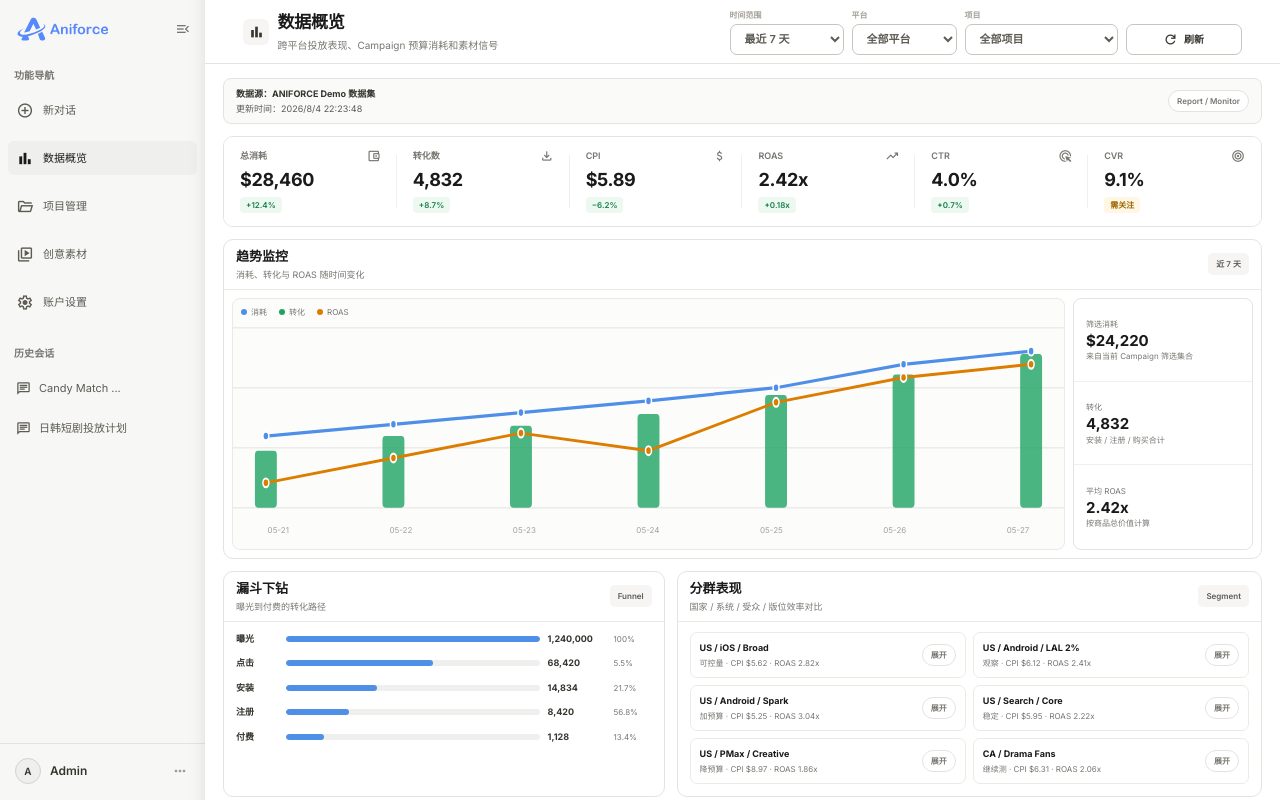
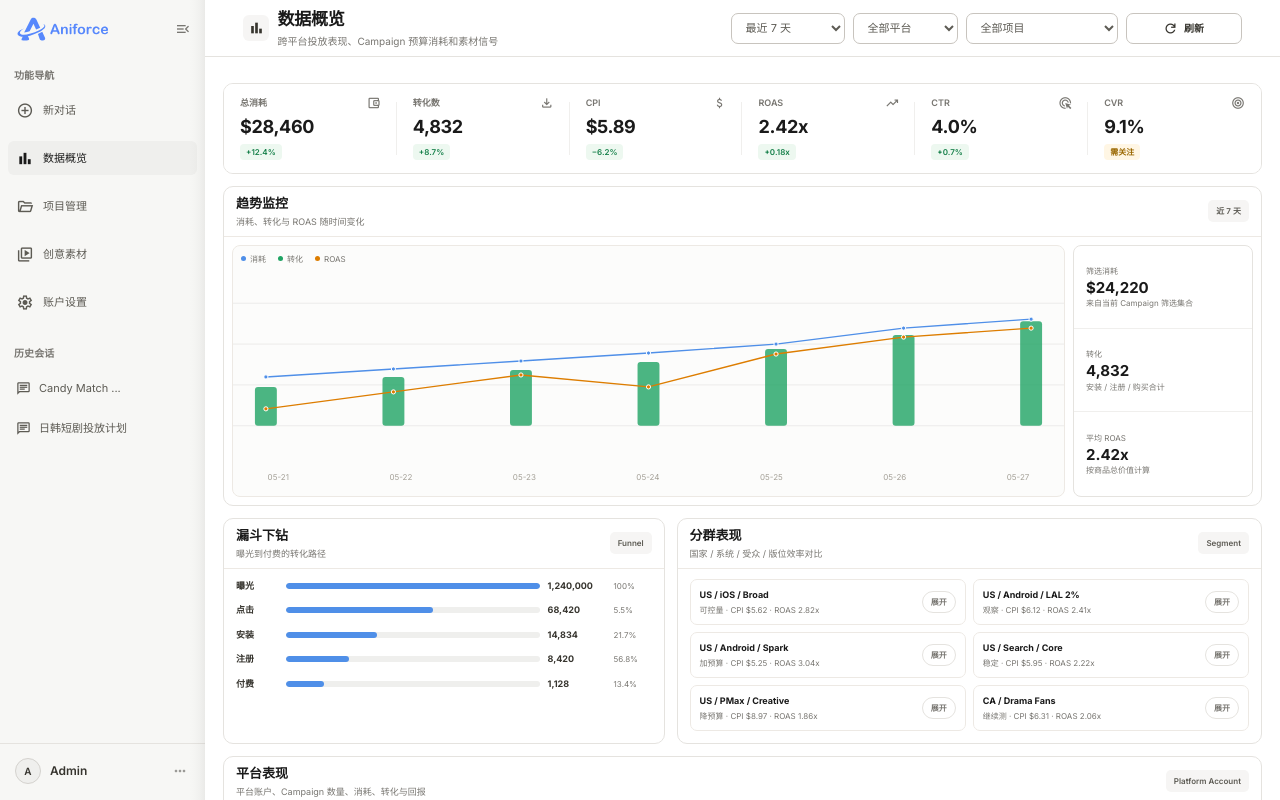
Before and after one commit to ANIFORCE-ORG/ANIFORCE, a Vue app in the folder frontend/packages/main-app/: page /dashboard in a window 1280 px wide. Built offline with nearby package versions, Linux system fonts and the light colour scheme.

Commit message:
style: refine dashboard header and chart

```diff
--- a/frontend/packages/main-app/src/pages/Dashboard.vue
+++ b/frontend/packages/main-app/src/pages/Dashboard.vue
@@ -15,7 +15,6 @@ const activeSession = ref('sess-g001')
 const period = ref('7')
 const platform = ref('全部平台')
 const project = ref('全部项目')
-const updatedText = ref('2026/8/4 22:23:48')
 const refreshing = ref(false)
 const toastMessage = ref('')
 const toastVisible = ref(false)
@@ -97,7 +96,6 @@ const platforms = [
       ['05-25', '$1,121', '185', '2.06x'], ['05-26', '$948', '157', '1.99x'],
       ['05-27', '$862', '143', '1.93x'],
     ],
-    insight: '05-26 · PMax 素材资产转化效率偏低。', insightValue: 'ROAS 1.94x',
   },
   {
     name: 'TikTok', account: 'Candy Blast TikTok US', campaigns: 4, score: 78, className: 'tiktok',
@@ -126,17 +124,14 @@ const switchSession = (session: any) => {
 }
 
 const changePeriod = () => {
-  updatedText.value = '统计范围已更新'
   showToast(`统计周期已切换为最近 ${period.value} 天`)
 }
 
 const changePlatform = () => {
-  updatedText.value = '平台范围已更新'
   showToast(`平台筛选：${platform.value}`)
 }
 
 const changeProject = () => {
-  updatedText.value = '项目范围已更新'
   showToast(`项目筛选：${project.value}`)
 }
 
@@ -144,7 +139,6 @@ const handleRefresh = () => {
   window.clearTimeout(refreshTimer)
   refreshing.value = false
   requestAnimationFrame(() => { refreshing.value = true })
-  updatedText.value = '刚刚更新'
   showToast('数据已刷新')
   refreshTimer = window.setTimeout(() => { refreshing.value = false }, 700)
 }
@@ -166,7 +160,7 @@ onBeforeUnmount(() => {
     />
 
     <main class="workspace replay-page">
-      <header class="page-bar replay-bar">
+      <header class="page-bar replay-bar" data-workspace-page-header :class="{ 'workspace-page-header': !props.embedded }">
         <div class="page-title replay-title">
           <span class="page-icon" aria-hidden="true">
             <span class="material-symbols-outlined">bar_chart</span>
@@ -177,33 +171,28 @@ onBeforeUnmount(() => {
           </div>
         </div>
         <div class="page-actions replay-actions">
-          <label class="filter-field">时间范围
+          <label class="filter-field">
             <select v-model="period" class="period-select" aria-label="时间范围" @change="changePeriod">
               <option value="7">最近 7 天</option><option value="30">最近 30 天</option><option value="90">最近 90 天</option>
             </select>
           </label>
-          <label class="filter-field">平台
+          <label class="filter-field">
             <select v-model="platform" class="period-select" aria-label="平台" @change="changePlatform">
               <option>全部平台</option><option>Meta</option><option>Google</option><option>TikTok</option>
             </select>
           </label>
-          <label class="filter-field">项目
+          <label class="filter-field">
             <select v-model="project" class="period-select" aria-label="项目" @change="changeProject">
               <option>全部项目</option><option>CANDY BLASTER</option><option>DramaBox</option>
             </select>
           </label>
           <button class="refresh-button" :class="{ refreshing }" type="button" @click="handleRefresh">
-            <span class="icon material-symbols-outlined" aria-hidden="true">refresh</span>刷新
+            <span class="icon material-symbols-outlined" aria-hidden="true">refresh</span><span class="refresh-label">刷新</span>
           </button>
         </div>
       </header>
 
       <div class="content replay-content">
-        <section class="data-note">
-          <div><strong>数据源：ANIFORCE Demo 数据集</strong><span>更新时间：{{ updatedText }}</span></div>
-          <span class="quiet-badge">Report / Monitor</span>
-        </section>
-
         <section class="replay-kpis" aria-label="核心指标">
           <article v-for="kpi in kpis" :key="kpi.label" class="replay-kpi">
             <div class="kpi-head"><span>{{ kpi.label }}</span><span class="icon material-symbols-outlined" aria-hidden="true">{{ kpi.icon }}</span></div>
@@ -217,18 +206,18 @@ onBeforeUnmount(() => {
           <div class="trend-grid">
             <div class="chart-panel">
               <div class="chart-legend"><span class="legend-item"><i class="legend-dot spend"></i>消耗</span><span class="legend-item"><i class="legend-dot conversions"></i>转化</span><span class="legend-item"><i class="legend-dot roas"></i>ROAS</span></div>
-              <svg viewBox="60 24 830 138" preserveAspectRatio="none" role="img" aria-label="近七天消耗、转化和 ROAS 趋势图">
+              <svg viewBox="60 24 830 138" preserveAspectRatio="xMidYMid meet" role="img" aria-label="近七天消耗、转化和 ROAS 趋势图">
                 <g stroke="#ecebea" stroke-width="1"><path d="M52 32H892M52 73H892M52 114H892M52 155H892" /></g>
                 <g fill="#20a464" opacity=".8"><rect x="80" y="116" width="22" height="39" rx="3" /><rect x="208" y="106" width="22" height="49" rx="3" /><rect x="336" y="99" width="22" height="56" rx="3" /><rect x="464" y="91" width="22" height="64" rx="3" /><rect x="592" y="78" width="22" height="77" rx="3" /><rect x="720" y="64" width="22" height="91" rx="3" /><rect x="848" y="50" width="22" height="105" rx="3" /></g>
-                <path d="M91 106L219 98L347 90L475 82L603 73L731 57L859 48" fill="none" stroke="#4f8fe8" stroke-width="2.2" />
-                <path d="M91 138L219 121L347 104L475 116L603 83L731 66L859 57" fill="none" stroke="#dd7d00" stroke-width="2" />
-                <g fill="#4f8fe8" stroke="#fff" stroke-width="1.5"><circle cx="91" cy="106" r="3" /><circle cx="219" cy="98" r="3" /><circle cx="347" cy="90" r="3" /><circle cx="475" cy="82" r="3" /><circle cx="603" cy="73" r="3" /><circle cx="731" cy="57" r="3" /><circle cx="859" cy="48" r="3" /></g>
-                <g fill="#dd7d00" stroke="#fff" stroke-width="1.5"><circle cx="91" cy="138" r="3" /><circle cx="219" cy="121" r="3" /><circle cx="347" cy="104" r="3" /><circle cx="475" cy="116" r="3" /><circle cx="603" cy="83" r="3" /><circle cx="731" cy="66" r="3" /><circle cx="859" cy="57" r="3" /></g>
+                <path d="M91 106L219 98L347 90L475 82L603 73L731 57L859 48" fill="none" stroke="#4f8fe8" stroke-width="1.4" />
+                <path d="M91 138L219 121L347 104L475 116L603 83L731 66L859 57" fill="none" stroke="#dd7d00" stroke-width="1.35" />
+                <g fill="#4f8fe8" stroke="#fff" stroke-width="1"><circle cx="91" cy="106" r="2.1" /><circle cx="219" cy="98" r="2.1" /><circle cx="347" cy="90" r="2.1" /><circle cx="475" cy="82" r="2.1" /><circle cx="603" cy="73" r="2.1" /><circle cx="731" cy="57" r="2.1" /><circle cx="859" cy="48" r="2.1" /></g>
+                <g fill="#dd7d00" stroke="#fff" stroke-width="1"><circle cx="91" cy="138" r="2.1" /><circle cx="219" cy="121" r="2.1" /><circle cx="347" cy="104" r="2.1" /><circle cx="475" cy="116" r="2.1" /><circle cx="603" cy="83" r="2.1" /><circle cx="731" cy="66" r="2.1" /><circle cx="859" cy="57" r="2.1" /></g>
                 <g v-if="activeTrendPoint" class="chart-active-markers" aria-hidden="true">
                   <line :x1="activeTrendPoint.x" :x2="activeTrendPoint.x" y1="24" y2="155" />
-                  <rect :x="activeTrendPoint.x - 13" :y="activeTrendPoint.barY" width="26" :height="activeTrendPoint.barHeight" rx="4" />
-                  <circle class="spend" :cx="activeTrendPoint.x" :cy="activeTrendPoint.spendY" r="5" />
-                  <circle class="roas" :cx="activeTrendPoint.x" :cy="activeTrendPoint.roasY" r="5" />
+                  <rect :x="activeTrendPoint.x - 10" :y="activeTrendPoint.barY" width="20" :height="activeTrendPoint.barHeight" rx="3" />
+                  <circle class="spend" :cx="activeTrendPoint.x" :cy="activeTrendPoint.spendY" r="3.5" />
+                  <circle class="roas" :cx="activeTrendPoint.x" :cy="activeTrendPoint.roasY" r="3.5" />
                 </g>
                 <rect
                   v-for="(point, index) in trendPoints"
@@ -318,7 +307,6 @@ onBeforeUnmount(() => {
                 <div class="daily-table-head" role="row"><span>日期</span><span>消耗</span><span>转化</span><span>ROAS</span></div>
                 <div v-for="row in item.daily" :key="row[0]" class="daily-table-row" role="row"><span>{{ row[0] }}</span><strong>{{ row[1] }}</strong><span>{{ row[2] }}</span><span class="daily-roas">{{ row[3] }}</span></div>
               </div>
-              <div v-if="item.insight" class="platform-insight"><span>{{ item.insight }}</span><span class="soft-chip">{{ item.insightValue }}</span></div>
             </article>
           </div>
         </section>
@@ -454,22 +442,20 @@ onBeforeUnmount(() => {
 .period-select { height: 31px; min-width: 112px; padding: 0 29px 0 10px; border: 1px solid var(--hairline-strong); border-radius: 7px; outline: none; background: #fff; color: var(--slate); font-size: 11px; cursor: pointer; }
 .content { width: min(100%,1220px); margin: 0 auto; padding: 30px clamp(24px,3vw,48px) 74px; }
 
-.replay-bar { min-height: 64px; align-items: center; }
+.replay-bar { align-items: center; }
 .replay-title { align-items: center; }
 .replay-title .page-icon { background: #f6f5f4; color: #37352f; }
 .replay-title h1 { font-size: 17px; }
 .replay-title p { margin: 2px 0 0; color: var(--steel); font-size: 10px; }
 .replay-actions { gap: 8px; }
-.filter-field { display: grid; gap: 3px; color: var(--stone); font-size: 8px; font-weight: 600; }
+.filter-field { display: flex; align-items: center; min-width: 0; white-space: nowrap; }
 .filter-field .period-select { min-width: 92px; }
-.refresh-button { height: 31px; min-width: 116px; align-self: end; display: inline-flex; align-items: center; justify-content: center; gap: 6px; padding: 0 12px; border: 1px solid var(--hairline-strong); border-radius: 7px; background: #fff; color: var(--charcoal); font-size: 10px; font-weight: 600; cursor: pointer; }
+.refresh-button { height: 31px; min-width: 116px; display: inline-flex; align-items: center; justify-content: center; gap: 6px; padding: 0 12px; border: 1px solid var(--hairline-strong); border-radius: 7px; background: #fff; color: var(--charcoal); font-size: 10px; font-weight: 600; cursor: pointer; }
 .refresh-button .icon { font-size: 15px; }
 .refreshing .icon { animation: spin .65s ease; }
 @keyframes spin { to { transform: rotate(360deg); } }
 
 .replay-content { width: 100%; max-width: 1500px; padding: 14px 18px 54px; }
-.data-note { min-height: 42px; display: flex; align-items: center; justify-content: space-between; gap: 16px; padding: 8px 12px; border: 1px solid var(--hairline); border-radius: 8px; background: var(--surface-soft); color: var(--slate); font-size: 9px; }
-.data-note strong { display: block; margin-bottom: 1px; color: var(--charcoal); }
 .quiet-badge { display: inline-flex; align-items: center; min-height: 22px; padding: 2px 8px; border: 1px solid var(--hairline); border-radius: 999px; background: #fff; color: var(--steel); font-size: 8px; font-weight: 600; white-space: nowrap; }
 button.quiet-badge { cursor: pointer; font-family: inherit; }
 
@@ -492,7 +478,7 @@ button.quiet-badge { cursor: pointer; font-family: inherit; }
 .chart-panel { position: relative; min-width: 0; height: 252px; min-height: 0; padding: 7px 2px 0; overflow: hidden; border: 1px solid var(--hairline-soft); border-radius: 8px; background: #fcfcfb; }
 .chart-legend { display: flex; align-items: center; gap: 12px; padding-left: 6px; color: var(--steel); font-size: 8px; }
 .legend-item { display: inline-flex; align-items: center; gap: 4px; }
-.legend-dot { width: 6px; height: 6px; border-radius: 50%; }
+.legend-dot { width: 5px; height: 5px; border-radius: 50%; }
 .legend-dot.spend { background: #4f8fe8; }.legend-dot.conversions { background: #20a464; }.legend-dot.roas { background: #dd7d00; }
 .chart-panel svg { display: block; width: 100%; height: 202px; margin-top: -2px; overflow: visible; }
 .chart-axis-labels { display: flex; align-items: center; justify-content: space-between; height: 24px; padding: 0 3.7%; color: var(--stone); font-size: 8px; line-height: 1; }
@@ -502,9 +488,9 @@ button.quiet-badge { cursor: pointer; font-family: inherit; }
 .chart-hit-area { fill: transparent; cursor: pointer; outline: none; }
 .chart-hit-area:focus { fill: rgb(79 143 232 / 4%); }
 .chart-active-markers { pointer-events: none; }
-.chart-active-markers line { stroke: rgb(100 116 139 / 28%); stroke-width: 1; stroke-dasharray: 3 3; }
-.chart-active-markers rect { fill: none; stroke: #20a464; stroke-width: 2; }
-.chart-active-markers circle { fill: #ffffff; stroke-width: 2.5; }
+.chart-active-markers line { stroke: rgb(100 116 139 / 28%); stroke-width: .75; stroke-dasharray: 3 3; }
+.chart-active-markers rect { fill: none; stroke: #20a464; stroke-width: 1.2; }
+.chart-active-markers circle { fill: #ffffff; stroke-width: 1.5; }
 .chart-active-markers circle.spend { stroke: #4f8fe8; }
 .chart-active-markers circle.roas { stroke: #dd7d00; }
 .chart-tooltip { position: absolute; z-index: 4; top: 28px; width: 146px; padding: 8px 9px; border: 1px solid var(--hairline); border-radius: 7px; background: rgb(255 255 255 / 96%); box-shadow: rgba(15,15,15,.12) 0 8px 24px; color: var(--charcoal); pointer-events: none; transform: translateX(-50%); }
@@ -531,8 +517,8 @@ button.quiet-badge { cursor: pointer; font-family: inherit; }
 .segment-row { min-height: 46px; display: grid; grid-template-columns: minmax(0,1fr) auto; align-items: center; gap: 8px; padding: 8px 9px; border: 1px solid var(--hairline-soft); border-radius: 7px; }
 .segment-row strong { display: block; color: var(--ink); font-size: 9px; }.segment-row small { display: block; margin-top: 2px; color: var(--steel); font-size: 8px; }
 
-.platform-grid { display: grid; grid-template-columns: repeat(3,minmax(0,1fr)); align-items: start; gap: 8px; padding: 10px; }
-.platform-card { --accent: #4f8fe8; min-width: 0; align-self: start; border: 1px solid var(--hairline); border-radius: 9px; overflow: hidden; background: #fff; }
+.platform-grid { display: grid; grid-template-columns: repeat(3,minmax(0,1fr)); align-items: stretch; gap: 8px; padding: 10px; }
+.platform-card { --accent: #4f8fe8; min-width: 0; align-self: stretch; border: 1px solid var(--hairline); border-radius: 9px; overflow: hidden; background: #fff; }
 .platform-card.google { --accent: #dd7d00; }.platform-card.tiktok { --accent: #16a05d; }
 .platform-top { padding: 10px; }
 .platform-heading { display: flex; align-items: flex-start; justify-content: space-between; gap: 10px; }
@@ -544,7 +530,6 @@ button.quiet-badge { cursor: pointer; font-family: inherit; }
 .platform-metrics { display: grid; grid-template-columns: repeat(4,1fr); gap: 0; margin-top: 9px; border: 1px solid var(--hairline-soft); border-radius: 6px; overflow: hidden; background: var(--surface-soft); }
 .platform-metric { position: relative; padding: 7px 8px; }.platform-metric:not(:last-child)::after { content: ""; position: absolute; top: 22%; right: 0; bottom: 22%; width: 1px; background: #f0efed; }
 .platform-metric span { display: block; color: var(--steel); font-size: 7px; }.platform-metric strong { display: block; margin-top: 2px; color: var(--ink); font-size: 9px; }
-.platform-insight { margin: 0 8px 8px; padding: 7px 8px; display: flex; align-items: center; justify-content: space-between; gap: 8px; border-radius: 6px; background: var(--surface-soft); color: var(--slate); font-size: 8px; }
 .daily-table { margin: 0 8px 8px; overflow: hidden; border: 1px solid var(--hairline-soft); border-radius: 7px; background: #fff; }
 .daily-table-head,.daily-table-row { display: grid; grid-template-columns: .8fr 1.15fr .9fr .8fr; align-items: center; gap: 8px; min-height: 30px; padding: 0 10px; }
 .daily-table-head { min-height: 28px; background: var(--surface-soft); color: var(--steel); font-size: 7px; font-weight: 600; }.daily-table-row { border-top: 1px solid #f1f0ee; color: var(--slate); font-size: 8px; }.daily-table-row:hover { background: #fafaf9; }.daily-table-row strong { color: var(--ink); font-size: 9px; font-weight: 600; }
@@ -555,16 +540,17 @@ button.quiet-badge { cursor: pointer; font-family: inherit; }
 
 @media (max-width: 1220px) {
   .replay-kpis { grid-template-columns: repeat(3,1fr); }.replay-kpi:nth-child(3)::after,.replay-kpi:nth-child(6)::after { display: none; }.replay-kpi:nth-child(-n+3) { border-bottom: 1px solid #f3f2f0; }
-  .platform-grid { grid-template-columns: 1fr; }.platform-card { display: grid; grid-template-columns: 310px minmax(0,1fr); align-items: start; }.platform-card .platform-top { border-right: 1px solid var(--hairline-soft); }.platform-card .daily-table { margin: 8px; }.platform-card .platform-insight { grid-column: 1/-1; }
+  .platform-grid { grid-template-columns: 1fr; }.platform-card { display: grid; grid-template-columns: 310px minmax(0,1fr); align-items: start; }.platform-card .platform-top { border-right: 1px solid var(--hairline-soft); }.platform-card .daily-table { margin: 8px; }
 }
 @media (max-width: 900px) {
-  .replay-bar { align-items: flex-start; flex-direction: column; padding-top: 10px; padding-bottom: 10px; }.replay-actions { width: 100%; overflow-x: auto; padding-bottom: 2px; }
+  .dashboard-shell:not(.embedded) .replay-title { flex: 0 0 auto; }.dashboard-shell:not(.embedded) .replay-title p { display: none; }.dashboard-shell:not(.embedded) .replay-actions { min-width: 0; overflow-x: auto; }.dashboard-shell:not(.embedded) .filter-field,.dashboard-shell:not(.embedded) .refresh-button { flex: 0 0 auto; }
   .trend-grid,.replay-split { grid-template-columns: 1fr; }.chart-summary { width: 100%; height: auto; grid-template-columns: repeat(3,1fr); grid-template-rows: 1fr; }.summary-box { border-right: 1px solid var(--hairline-soft); border-bottom: 0; }.summary-box:last-child { border-right: 0; }
   .platform-card { display: block; }.platform-card .platform-top { border-right: 0; }
 }
 @media (max-width: 620px) {
   .replay-content { padding: 12px 12px 52px; }.replay-kpis { grid-template-columns: repeat(2,1fr); }.replay-kpi { border-bottom: 1px solid #f3f2f0; }.replay-kpi:nth-child(3)::after { display: block; }.replay-kpi:nth-child(2n)::after { display: none; }.replay-kpi:nth-last-child(-n+2) { border-bottom: 0; }
-  .segment-grid { grid-template-columns: 1fr; }.chart-summary { grid-template-columns: 1fr; }.summary-box { border-right: 0; border-bottom: 1px solid var(--hairline-soft); }.summary-box:last-child { border-bottom: 0; }.funnel-row { grid-template-columns: 36px minmax(0,1fr) 48px; }.funnel-row small { display: none; }.data-note { align-items: flex-start; flex-direction: column; }
+  .dashboard-shell:not(.embedded) .replay-title h1 { display: none; }.dashboard-shell:not(.embedded) .refresh-button { width: 31px; min-width: 31px; padding: 0; }.dashboard-shell:not(.embedded) .refresh-label { display: none; }
+  .segment-grid { grid-template-columns: 1fr; }.chart-summary { grid-template-columns: 1fr; }.summary-box { border-right: 0; border-bottom: 1px solid var(--hairline-soft); }.summary-box:last-child { border-bottom: 0; }.funnel-row { grid-template-columns: 36px minmax(0,1fr) 48px; }.funnel-row small { display: none; }
 }
 @media (prefers-reduced-motion: reduce) { *,*::before,*::after { transition-duration: .01ms !important; animation-duration: .01ms !important; } }
 </style>
```
Also changed, not shown: 1 other file (tests, documents, lock files or other folders).
